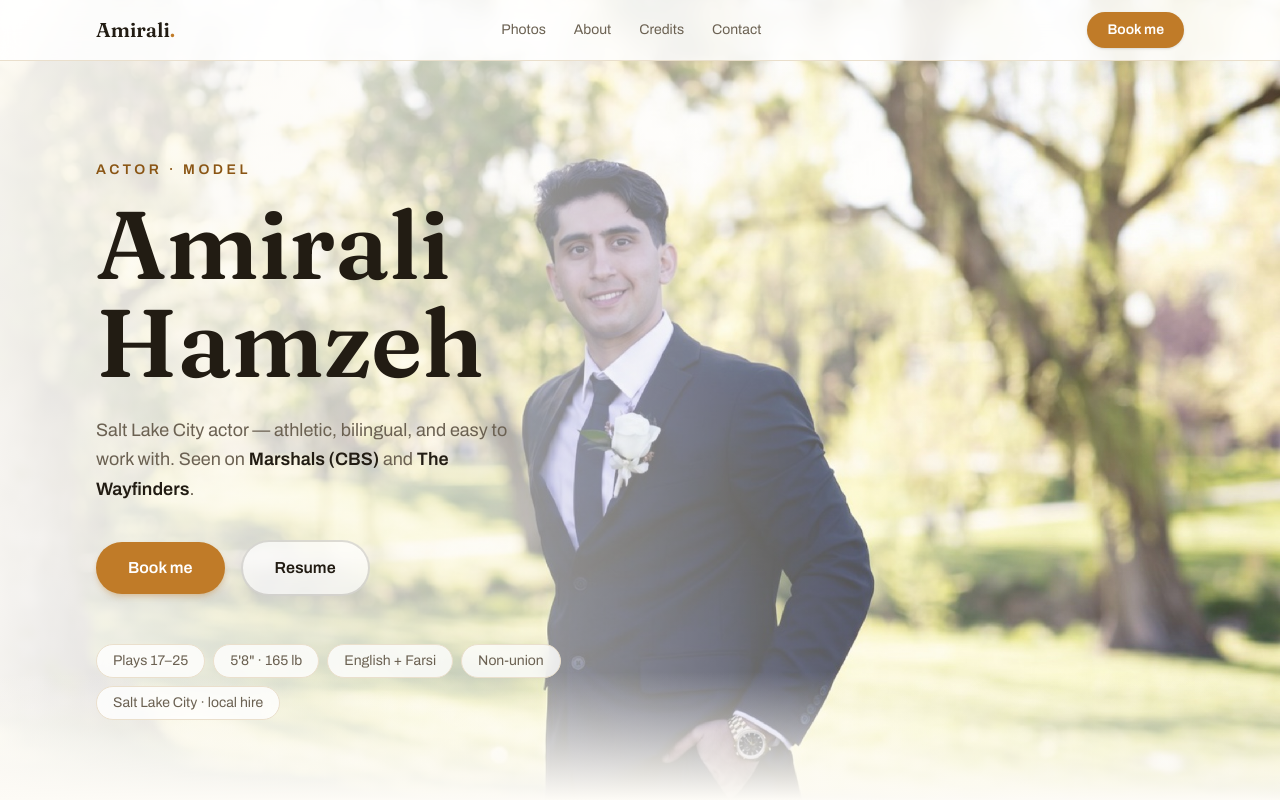
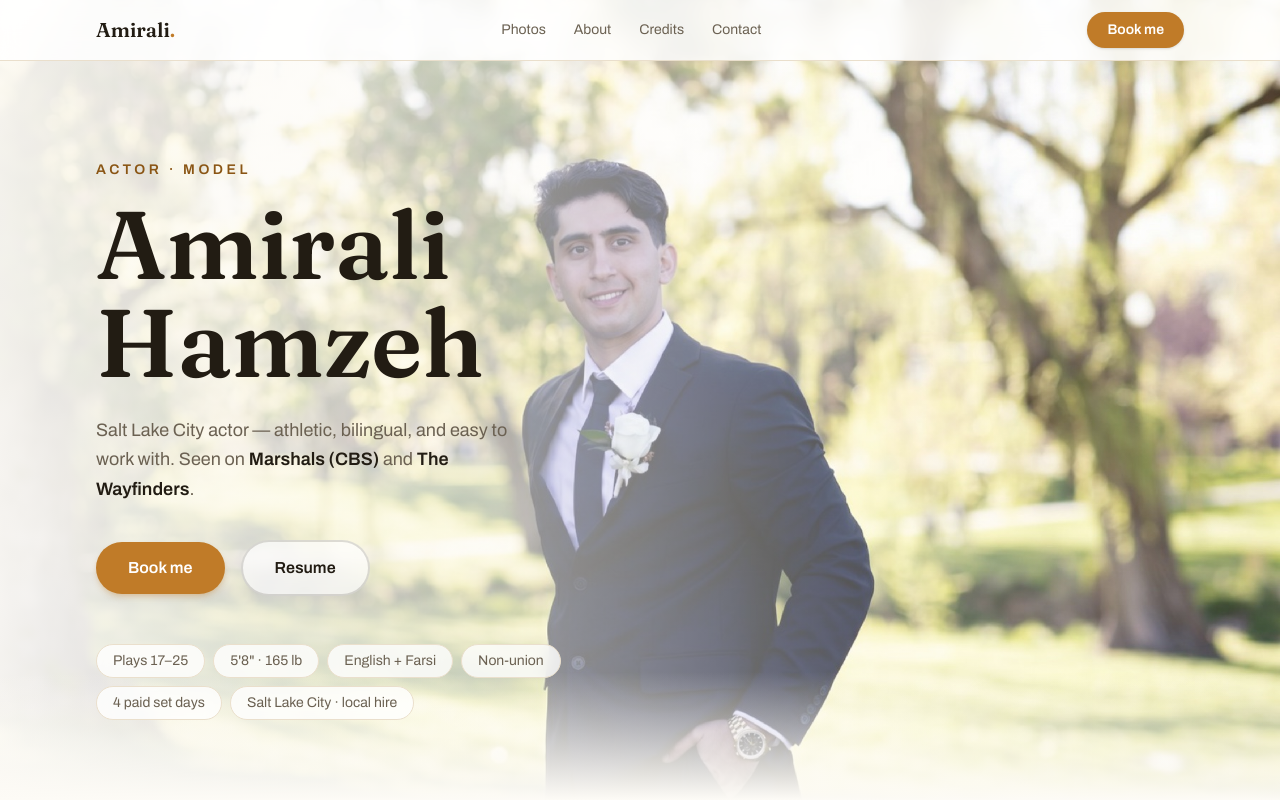
Before and after one commit to AmirRicks/amirali-acting, a Next.js app: page / in a window 1280 px wide. Shown: the top 800 px of the page. Built offline with nearby package versions, Linux system fonts and the light colour scheme.

Commit message:
Credits: Wayfinders S2 now 3 shoot days; resume PDF refreshed (site URL added); hero chip '4 paid set days'
Co-Authored-By: RuFlo <ruv@ruv.net>

```diff
--- a/app/page.tsx
+++ b/app/page.tsx
@@ -23,6 +23,7 @@ const quickStats = [
   `5'8" · 165 lb`,
   "English + Farsi",
   "Non-union",
+  "4 paid set days",
   "Salt Lake City · local hire",
 ];
 
@@ -292,7 +293,7 @@ export default function Home() {
             <div className="flex flex-wrap items-center justify-between gap-3 border-t border-line px-6 py-5">
               <div>
                 <p className="font-semibold text-ink">The Wayfinders — Season 2</p>
-                <p className="text-sm text-ink-soft">Background · Utah</p>
+                <p className="text-sm text-ink-soft">Background · 3 shoot days · Utah</p>
               </div>
               <span className="rounded-full bg-sand px-4 py-1.5 text-sm font-semibold text-amber-dark">
                 2026
```
Also changed, not shown: 2 other files (tests, documents, lock files or other folders).
